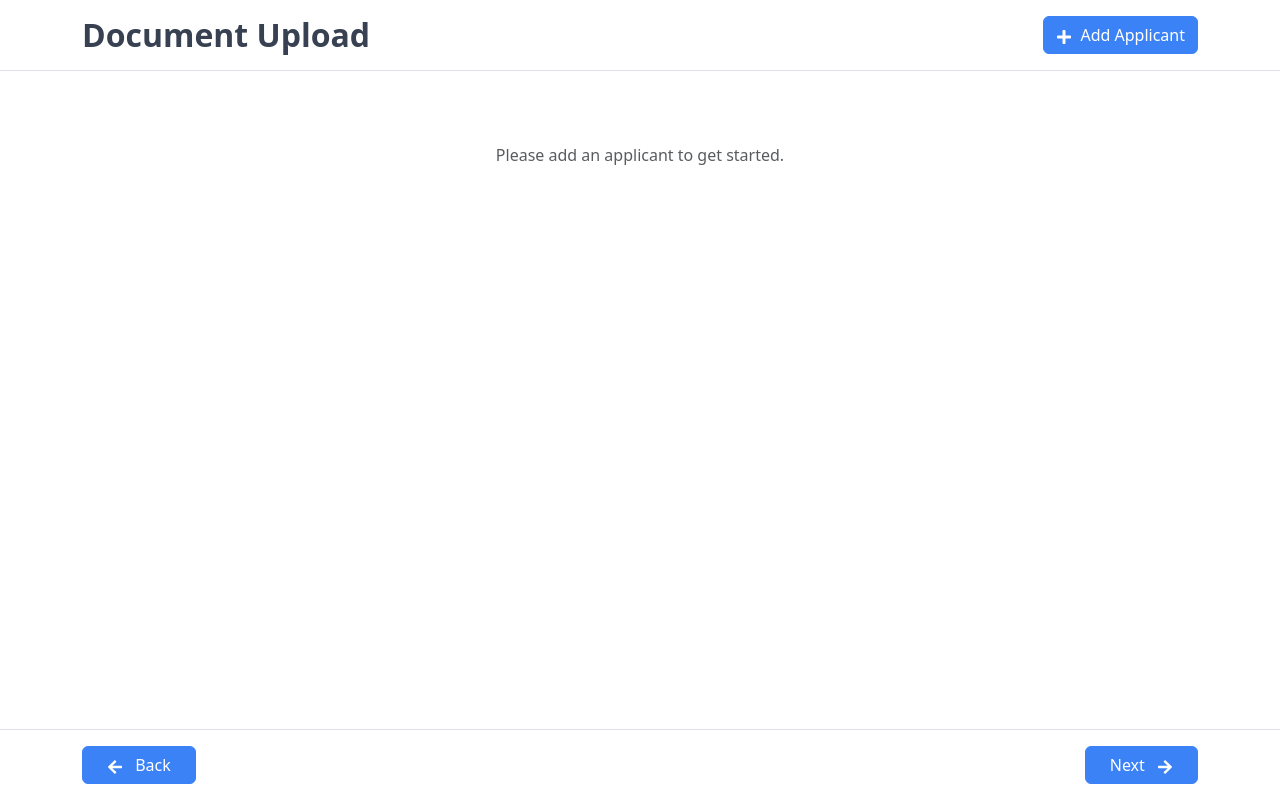
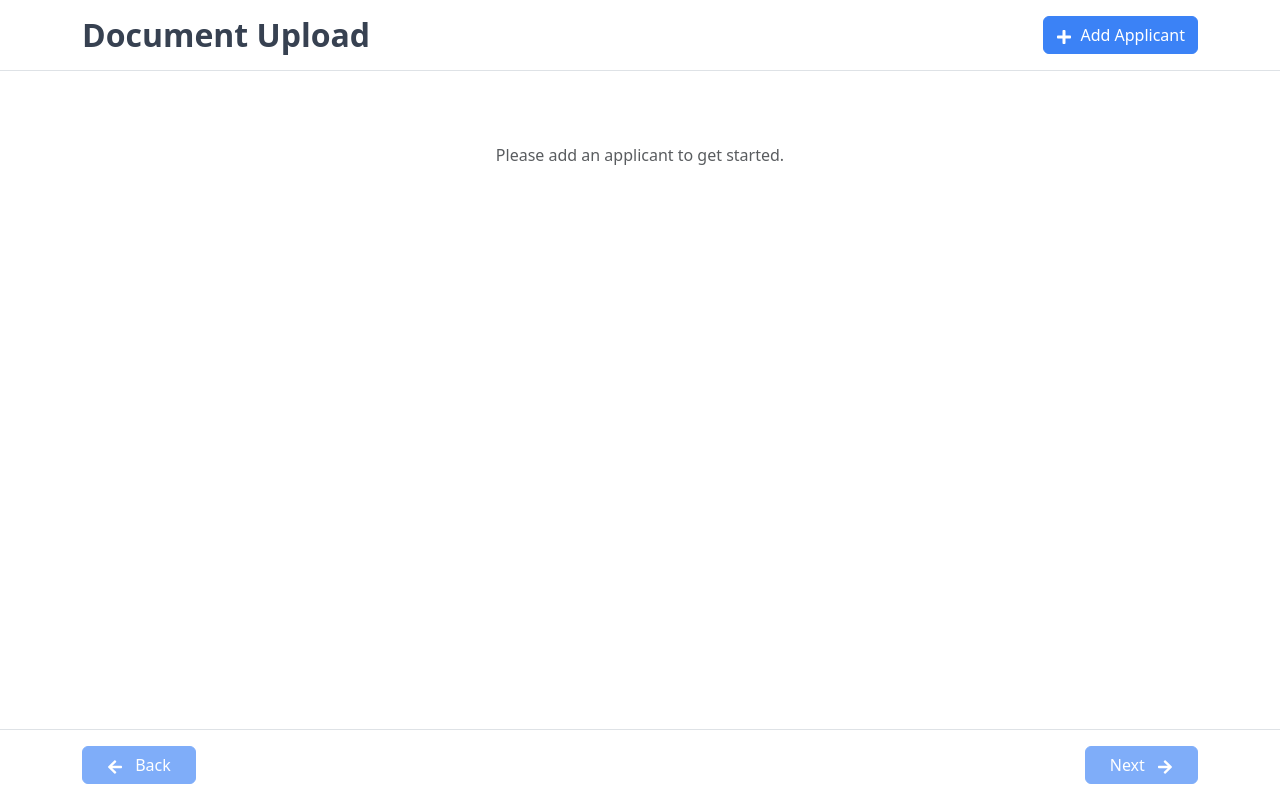
Before and after one commit to DINESHKUMAR1303/inforvio-technologies, a React (Vite) app: page / in a window 1280 px wide. Built offline with nearby package versions, Linux system fonts and the light colour scheme.

Commit message:
Implement Back and Next button navigation logic

```diff
--- a/src/pages/DocumentUploadPage.jsx
+++ b/src/pages/DocumentUploadPage.jsx
@@ -159,8 +159,36 @@ const DocumentUploadPage = () => {
 
             <footer className="p-3 mt-auto border-top bg-white">
                 <Container className="d-flex justify-content-between">
-                    <Button variant="primary" className="px-4" style={{ backgroundColor: 'var(--primary-blue)', borderColor: 'var(--primary-blue)' }}><FaArrowLeft className="me-2" /> Back</Button>
-                    <Button variant="primary" className="px-4" style={{ backgroundColor: 'var(--primary-blue)', borderColor: 'var(--primary-blue)' }}>Next <FaArrowRight className="ms-2" /></Button>
+                    <Button
+                        variant="primary"
+                        className="px-4"
+                        style={{ backgroundColor: 'var(--primary-blue)', borderColor: 'var(--primary-blue)' }}
+                        onClick={() => {
+                            const currentIndex = applicants.findIndex(a => a.id === selectedApplicantId);
+                            if (currentIndex > 0) {
+                                setSelectedApplicantId(applicants[currentIndex - 1].id);
+                            }
+                        }}
+                        disabled={!selectedApplicantId || applicants.findIndex(a => a.id === selectedApplicantId) === 0}
+                    >
+                        <FaArrowLeft className="me-2" /> Back
+                    </Button>
+                    <Button
+                        variant="primary"
+                        className="px-4"
+                        style={{ backgroundColor: 'var(--primary-blue)', borderColor: 'var(--primary-blue)' }}
+                        onClick={() => {
+                            const currentIndex = applicants.findIndex(a => a.id === selectedApplicantId);
+                            if (currentIndex < applicants.length - 1) {
+                                setSelectedApplicantId(applicants[currentIndex + 1].id);
+                            } else {
+                                alert("Submission Successful!");
+                            }
+                        }}
+                        disabled={applicants.length === 0}
+                    >
+                        {selectedApplicantId && applicants.findIndex(a => a.id === selectedApplicantId) === applicants.length - 1 ? 'Finish' : 'Next'} <FaArrowRight className="ms-2" />
+                    </Button>
                 </Container>
             </footer>
 
```
